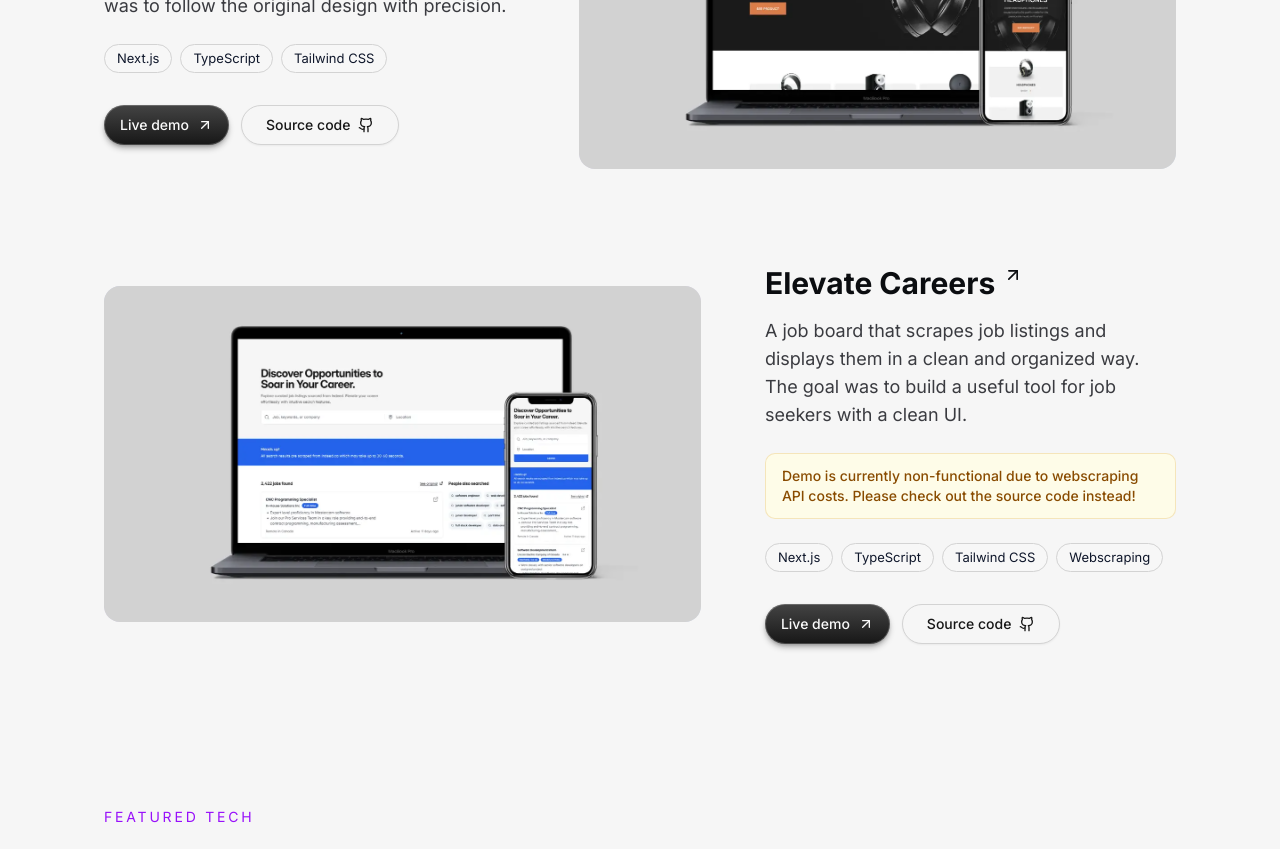
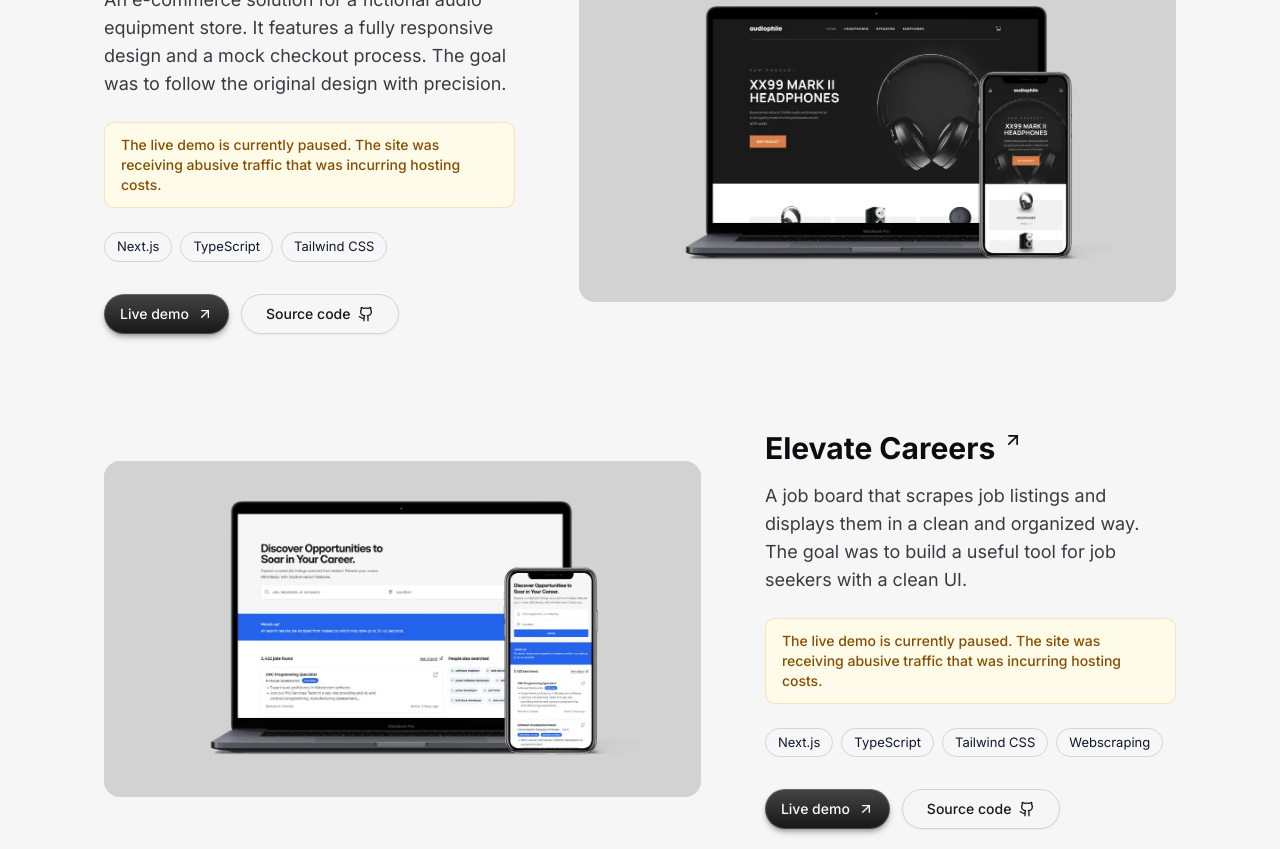
Before and after one commit to LucasWinkler/lucaswinkler.dev, a Next.js app: page / in a window 1280 px wide. Shown: the part 1560-2409 px from the top of the page. Built offline with nearby package versions, Linux system fonts and the light colour scheme.

Commit message:
chore: add deployment paused notice to all demos

```diff
--- a/src/constants/projects.ts
+++ b/src/constants/projects.ts
@@ -20,6 +20,11 @@
       "PostgreSQL",
       "Drizzle ORM",
     ],
+    alert: {
+      type: "warning",
+      message:
+        "The live demo is currently paused. The site was receiving abusive traffic that was incurring hosting costs.",
+    },
     links: {
       demo: "https://www.expedius.app/",
       source: "https://github.com/LucasWinkler/expedius",
@@ -35,6 +40,11 @@
       alt: "Audiophile Ecommerce Homepage",
     },
     tags: ["Next.js", "TypeScript", "Tailwind CSS"],
+    alert: {
+      type: "warning",
+      message:
+        "The live demo is currently paused. The site was receiving abusive traffic that was incurring hosting costs.",
+    },
     links: {
       demo: "https://fem-audiophile-ecommerce.vercel.app/",
       source: "https://github.com/LucasWinkler/audiophile-ecommerce",
@@ -48,7 +58,7 @@
     alert: {
       type: "warning",
       message:
-        "Demo is currently non-functional due to webscraping API costs. Please check out the source code instead!",
+        "The live demo is currently paused. The site was receiving abusive traffic that was incurring hosting costs.",
     },
     image: {
       src: elevate,
```
